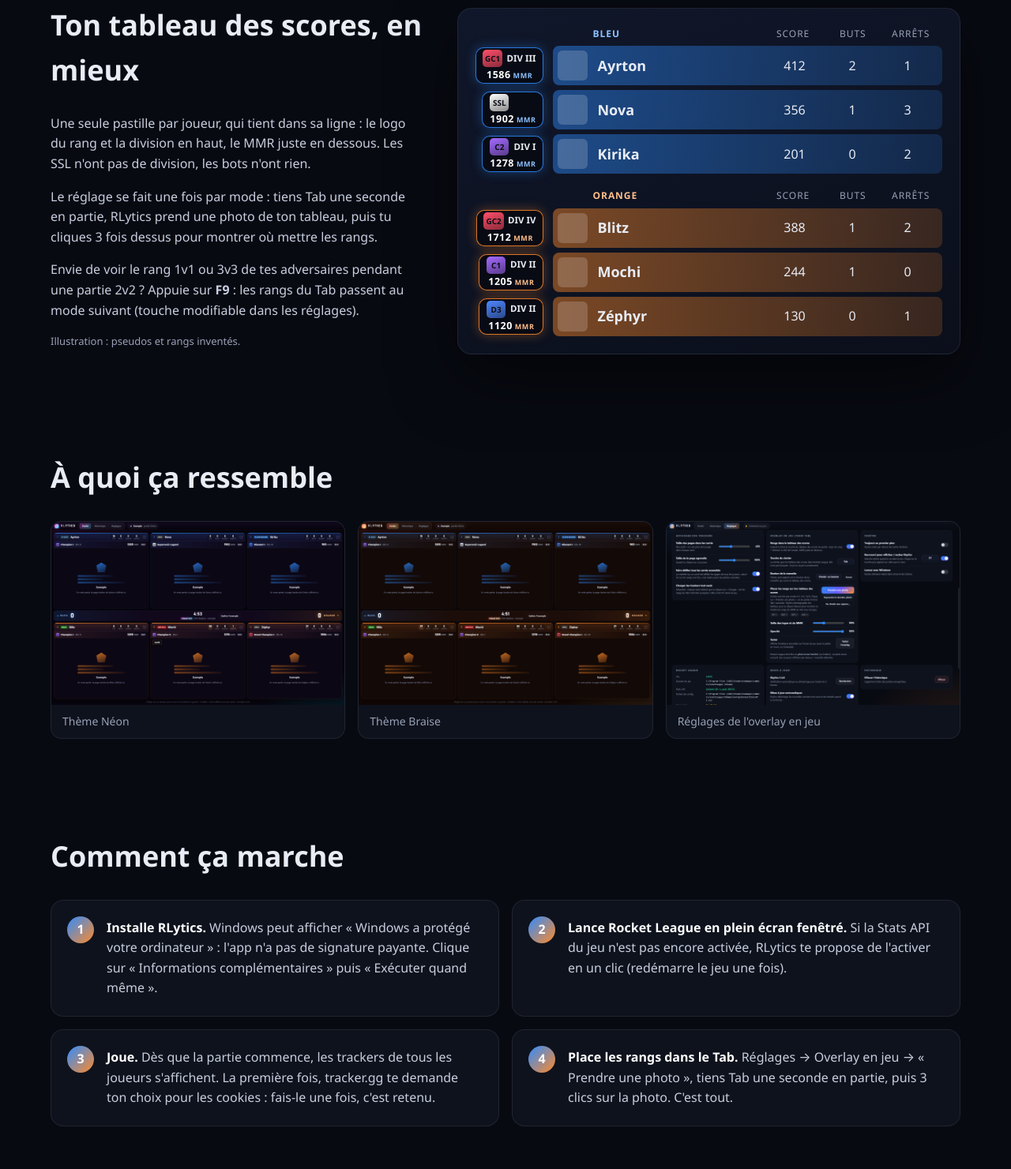
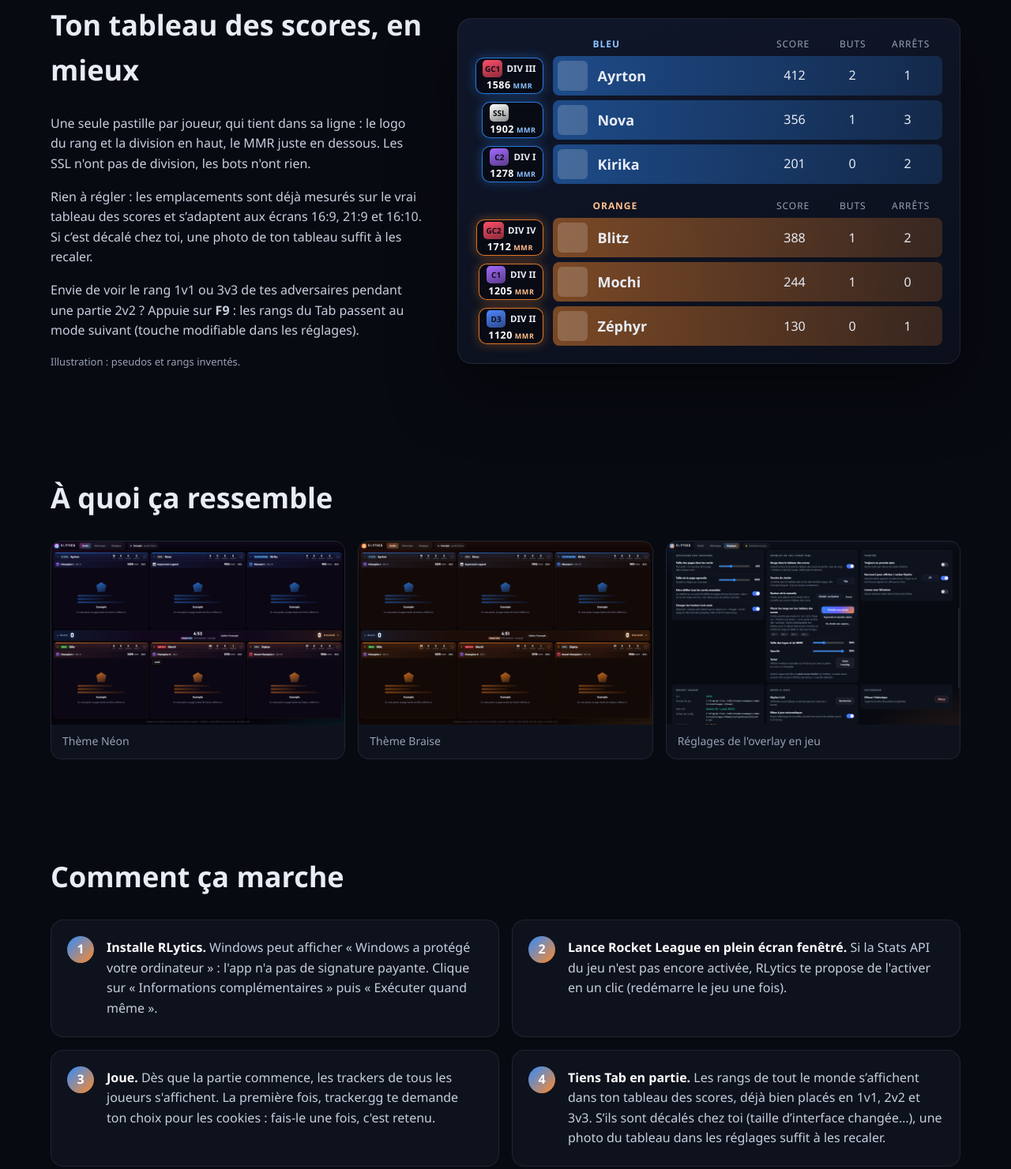
Before and after one commit to ayusecour-stack/rlytics, a plain HTML site: page docs/index.html in a window 1280 px wide. Shown: the part 1864-3345 px from the top of the page at 79% size. Drawn offline with Linux system fonts and the light colour scheme; no server answers.

Commit message:
Site : rangs du Tab déjà placés (1.8.0)
Co-Authored-By: Claude Opus 5.5 <noreply@anthropic.com>

```diff
--- a/docs/index.html
+++ b/docs/index.html
@@ -97,7 +97,7 @@
       <div>
         <h2>Ton tableau des scores, en mieux</h2>
         <p>Une seule pastille par joueur, qui tient dans sa ligne : le logo du rang et la division en haut, le MMR juste en dessous. Les SSL n'ont pas de division, les bots n'ont rien.</p>
-        <p>Le réglage se fait une fois par mode : tiens Tab une seconde en partie, RLytics prend une photo de ton tableau, puis tu cliques 3 fois dessus pour montrer où mettre les rangs.</p>
+        <p>Rien à régler : les emplacements sont déjà mesurés sur le vrai tableau des scores et s’adaptent aux écrans 16:9, 21:9 et 16:10. Si c’est décalé chez toi, une photo de ton tableau suffit à les recaler.</p>
         <p>Envie de voir le rang 1v1 ou 3v3 de tes adversaires pendant une partie 2v2 ? Appuie sur <b>F9</b> : les rangs du Tab passent au mode suivant (touche modifiable dans les réglages).</p>
         <p class="small">Illustration : pseudos et rangs inventés.</p>
       </div>
@@ -134,7 +134,7 @@
         <li><b>Installe RLytics.</b> Windows peut afficher « Windows a protégé votre ordinateur » : l'app n'a pas de signature payante. Clique sur « Informations complémentaires » puis « Exécuter quand même ».</li>
         <li><b>Lance Rocket League en plein écran fenêtré.</b> Si la Stats API du jeu n'est pas encore activée, RLytics te propose de l'activer en un clic (redémarre le jeu une fois).</li>
         <li><b>Joue.</b> Dès que la partie commence, les trackers de tous les joueurs s'affichent. La première fois, tracker.gg te demande ton choix pour les cookies : fais-le une fois, c'est retenu.</li>
-        <li><b>Place les rangs dans le Tab.</b> Réglages → Overlay en jeu → « Prendre une photo », tiens Tab une seconde en partie, puis 3 clics sur la photo. C'est tout.</li>
+        <li><b>Tiens Tab en partie.</b> Les rangs de tout le monde s’affichent dans ton tableau des scores, déjà bien placés en 1v1, 2v2 et 3v3. S’ils sont décalés chez toi (taille d’interface changée…), une photo du tableau dans les réglages suffit à les recaler.</li>
       </ol>
     </section>
 
```
